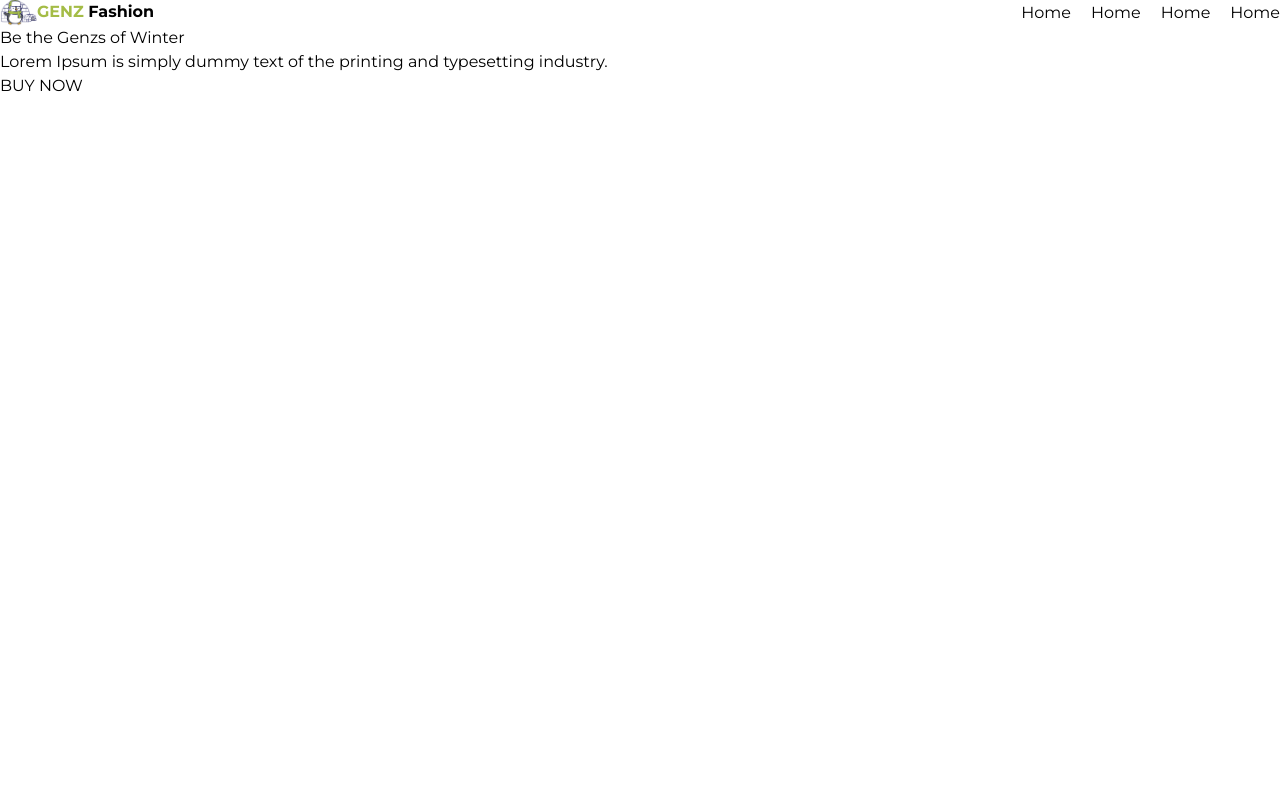
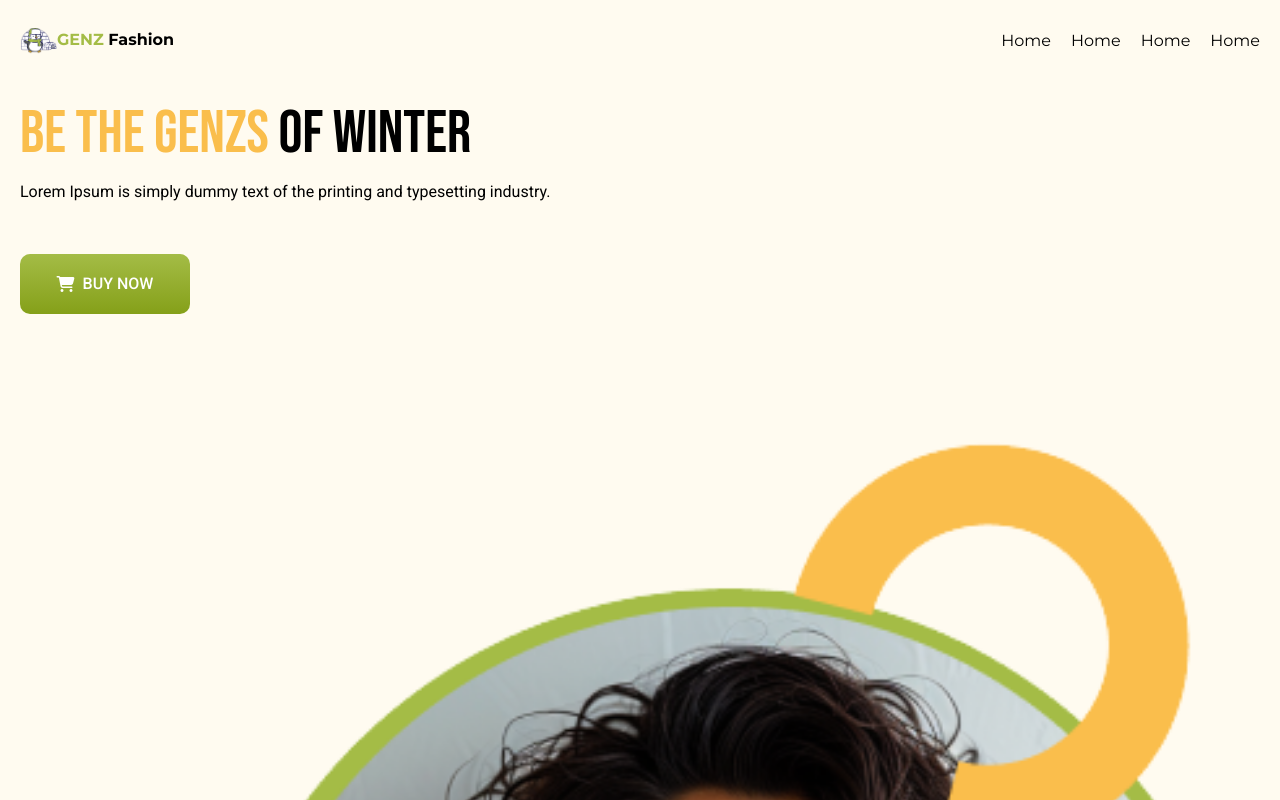
Before and after one commit to ahmed-at-github/genz-tailwind, a plain HTML site: page index.html in a window 1280 px wide. Shown: the top 800 px of the page. Drawn offline with nearby package versions, Linux system fonts and the light colour scheme.

Commit message:
mfa header, hero & navbar done

```diff
--- a/index.html
+++ b/index.html
@@ -12,8 +12,14 @@
     <!-- Google Font -->
     <link rel="preconnect" href="https://fonts.googleapis.com">
     <link rel="preconnect" href="https://fonts.gstatic.com" crossorigin>
-    <link href="https://fonts.googleapis.com/css2?family=Montserrat:ital,wght@0,100..900;1,100..900&display=swap"
+    <link
+        href="https://fonts.googleapis.com/css2?family=Bebas+Neue&family=Montserrat:ital,wght@0,100..900;1,100..900&family=Roboto:ital,wght@0,100..900;1,100..900&display=swap"
         rel="stylesheet">
+
+    <!-- Fontawesome -->
+    <link rel="stylesheet" href="https://cdnjs.cloudflare.com/ajax/libs/font-awesome/6.7.2/css/all.min.css"
+        integrity="sha512-Evv84Mr4kqVGRNSgIGL/F/aIDqQb7xQ2vcrdIwxfjThSH8CSR7PBEakCr51Ck+w+/U6swU2Im1vVX0SVk9ABhg=="
+        crossorigin="anonymous" referrerpolicy="no-referrer" />
 
     <!-- CSS  -->
     <style>
@@ -22,22 +28,41 @@
             font-style: normal;
             /* box-sizing: content-box; */
         }
+
+        .font-bebas-neue {
+            font-family: "Bebas Neue", sans-serif;
+
+        }
+
+        .font-roboto {
+            font-family: "Roboto", sans-serif;
+
+        }
+
+        .primary-btn {
+            width: 170px;
+            height: 60px;
+            border-radius: 10px;
+            background: linear-gradient(180deg, #A4BC46 0%, #85A019 100%);
+        }
     </style>
     <title>Document</title>
 </head>
 
 <body>
 
-    <head>
-        <nav class="flex items-center justify-between">
+    <header class="bg-[#FFFBF0] px-5 py-10 pt-7">
+
+        <nav class="flex  justify-between items-center">
             <div class="logo flex">
                 <img src="./icons/logo_icon.png" alt="logo-icon" class="logo-svg w-[37px] h-[26px]">
-                <p class="logo-text text-black text-[16px] font-bold"><span class=" text-[#A4BC46]">GENZ</span> Fashion
+                <p class="logo-text text-black text-[16px] font-bold"><span class=" text-[#A4BC46]">GENZ</span>
+                    Fashion
                 </p>
             </div>
 
-            <div class="nav-item md:hidden bg-blue-500 text-white p-2">
-                3 dot
+            <div class="nav-item md:hidden">
+                <i class="fa-solid fa-bars"></i>
             </div>
             <div class="nav-item hidden md:block  ">
                 <ul class="flex gap-5">
@@ -47,21 +72,26 @@
                     <li>Home</li>
                 </ul>
             </div>
+        </nav>
 
-        </nav>
+
         <div class="hero-area">
             <div class="hero">
-                <div class="text">
-                    <h1 class="hero-head"><span>Be the Genzs</span>
+                <div class="text py-[50px] pr-8">
+                    <h1 class="hero-head font-bebas-neue text-6xl pb-4"><span class="font-bebas-neue text-[#FABE4C]">Be the
+                            Genzs</span>
                         of Winter</h1>
-                    <p class="hero-para">Lorem Ipsum is simply dummy text of the printing
+                    <p class="hero-para font-roboto text-base">Lorem Ipsum is simply dummy text of the printing
                         and typesetting industry.</p>
                 </div>
-                <button>BUY NOW</button>
-                <div class="banner"></div>
+                <button class="primary-btn font-roboto text-white font-medium flex gap-2 justify-center items-center"><i
+                        class="fa-solid fa-cart-shopping"></i>BUY NOW</button>
+                <div class="banner pt-[100px]">
+                    <img src="./images/model.png" alt="model" class="size-full">
+                </div>
             </div>
         </div>
-    </head>
+    </header>
 
     <!-- <div class="wmn-area">
         <div class="wmn">
--- a/tailwind.config.js
+++ b/tailwind.config.js
@@ -5,4 +5,4 @@ export default {
     extend: {},
   },
   plugins: [],
-};
+}
```
